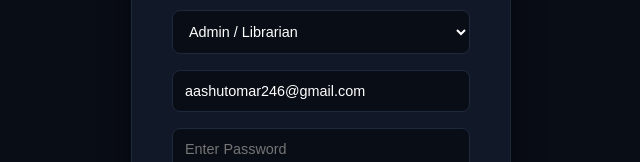
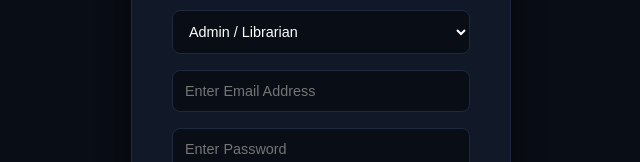
Before and after one commit to aashutomar246-cell/NexaLibrary-AI, a website: page public/index.html in a window 1280 px wide. Shown: the part 300-462 px from the top of the page, without its empty margins (319-959 px from the left). Drawn offline with Linux system fonts and the light colour scheme.

Commit message:
fix: remove personal email from input placeholder

```diff
--- a/public/index.html
+++ b/public/index.html
@@ -223,7 +223,7 @@
                     <option value="admin">Admin / Librarian</option>
                     <option value="student">Student User</option>
                 </select>
-                <input type="email" id="login-email" value="aashutomar246@gmail.com" required placeholder="Enter Email Address">
+                <input type="email" id="login-email" required placeholder="Enter Email Address">
                 <input type="password" id="login-password" placeholder="Enter Password" required>
                 <button type="submit">Sign In to Dashboard</button>
                 <p style="text-align: center; font-size: 0.85rem; margin-top: 1rem; color: var(--text-muted);">
```
